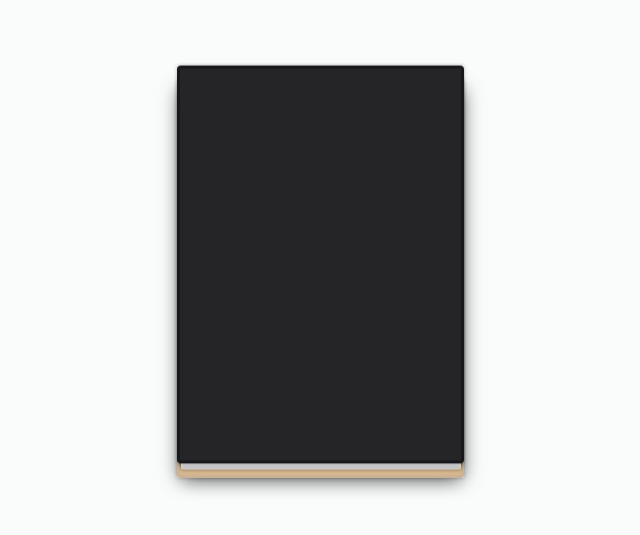
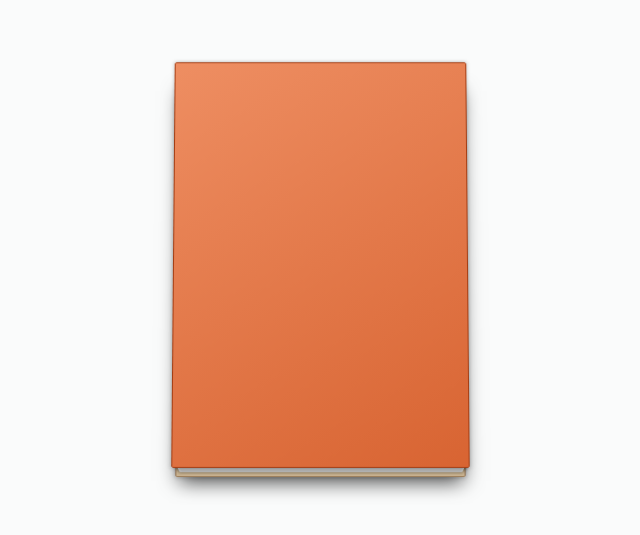
Before and after one commit to FifteenthStandard/a5, a React (Vite) app: page / in a window 1280 px wide. Shown: the part 125-660 px from the top of the page, without its empty margins (319-959 px from the left). Built offline with nearby package versions, Linux system fonts and the light colour scheme.

Commit message:
Small tweaks to notepad style

```diff
--- a/src/App.css
+++ b/src/App.css
@@ -5,6 +5,6 @@
   height: 100dvh;
   width: 100%;
 
-  perspective: 1m;
+  perspective: 80cm;
   transform-style: preserve-3d;
 }
--- a/src/components/Notepad.css
+++ b/src/components/Notepad.css
@@ -1,16 +1,17 @@
-:root {
-  --back-cover-color: #d6b78f;
-  --back-cover-border-color: #cdb394;
+.notepad {
+  --back-cover-border-color: #8e6e4b;
+  --back-cover-color: #cbb491;
   --cover-margin: 1mm;
-  --front-cover-color: #252527;
-  --front-cover-border-color: #17171C;
+  --front-cover-border-color: #a53e14;
+  --front-cover-color: #d86432;
+  --front-cover-color-light: #ee8e62;
+  --line-color: #d9d9d9;
   --line-height: 6mm;
   --page-height: 105mm;
-  --page-padding: 9mm 4mm 4mm 4mm;
+  --page-padding: 9.5mm 4mm 4mm 4mm;
   --page-width: 74mm;
-}
+  --paper-border-width: 0.5mm;
 
-.notepad {
   box-shadow: 0mm 2.5mm 5mm rgba(0, 0, 0, 0.75);
   height: var(--page-height);
   position: relative;
@@ -19,18 +20,18 @@
   width: var(--page-width);
 
   .page-wrapper {
-    height: 100%;
+    height: fit-content;
     left: 0;
     position: absolute;
     top: 0;
     transform-style: preserve-3d;
-    width: 100%;
+    width: fit-content;
   }
 
   .front-cover, .back-cover {
-    height: calc(var(--page-height) + var(--cover-margin) * 2);
+    height: calc(var(--page-height) + var(--cover-margin));
+    margin-inline: calc(-1 * var(--cover-margin));
     width: calc(var(--page-width) + var(--cover-margin) * 2);
-    margin-left: calc(-1 * var(--cover-margin));
   }
 
   .note-page {
@@ -39,7 +40,11 @@
   }
 
   .front-cover .page-side {
-    background-color: var(--front-cover-color);
+    background-image: linear-gradient(
+      -30deg,
+      var(--front-cover-color),
+      var(--front-cover-color-light)
+    );
     border-color: var(--front-cover-border-color);
   }
 
@@ -48,14 +53,12 @@
     border-color: var(--back-cover-border-color);
   }
 
-  .note-page .page-side{
+  .note-page .page-side {
     background-color: var(--paper-color);
     border-color: var(--paper-border-color);
 
-    section {
-      height: 100%;
-      width: 100%;
-
+    textarea {
+      background-color: inherit;
       background-image: repeating-linear-gradient(
         180deg,
         var(--line-color) 0mm,
@@ -63,19 +66,15 @@
         transparent var(--line-width),
         transparent var(--line-height)
       );
-
-      textarea {
-        background-color: inherit;
-        border: inherit;
+      border: none;
       box-sizing: border-box;
       font-size: calc(var(--line-height) * 0.8);
       height: 100%;
       line-height: var(--line-height);
-        outline: inherit;
+      outline: none;
       overflow: clip;
       resize: none;
       width: 100%;
-      }
     }
   }
 
@@ -86,9 +85,9 @@
 
     .page-side {
       backface-visibility: hidden;
+      border-radius: var(--paper-border-width);
       border-style: solid;
       border-width: var(--paper-border-width);
-      border-radius: var(--paper-border-width);
       box-sizing: border-box;
       height: 100%;
       left: 0;
--- a/src/components/Notepad.tsx
+++ b/src/components/Notepad.tsx
@@ -97,45 +97,55 @@ export default function Notepad(): React.ReactElement {
 
 function PageWrapper({ children, position }: { children: React.ReactNode, position: number }): React.ReactElement {
   const [ previousPosition, setPreviousPosition ] = useState<number>(position);
-  const [ style, setStyle ] = useState<{}>({ transform: `translateZ(${position*2}mm) rotateX(0deg)` });
+  const [ translateZ, setTranslateZ ] = useState<{}>({ transform: `translateZ(${position*2}mm)` });
+  const [ rotateX, setRotateX ] = useState<{}>({ transform: `rotateX(0deg)` });
 
   useEffect(() => {
     if (position === previousPosition) return;
+    let newRotateX;
     if (position === 0 && previousPosition !== 1) {
-      setTimeout(() => {
-        setStyle({
-          transform: `translateZ(${position*2}mm) rotateX(360deg)`,
+      newRotateX = {
+        transform: `rotateX(360deg)`,
         transformOrigin: '0 -2.5mm',
         transition: 'transform 0.5s ease-in-out 0s',
-        });
-      }, 0);
+      };
     } else if (previousPosition === 0 && position !== 1) {
-      setTimeout(() => {
-        setStyle({
-          transform: `translateZ(${position*2}mm) rotateX(-360deg)`,
+      newRotateX = {
+        transform: `rotateX(-360deg)`,
         transformOrigin: '0 -2.5mm',
         transition: 'transform 0.5s ease-in-out 0s',
+      };
+    } else {
+      newRotateX = { transform: `rotateX(0deg)` };
+    }
+    setTimeout(() => {
+      setTranslateZ({
+        transform: `translateZ(${position*2}mm)`,
+        transformOrigin: '0 -2.5mm',
+        transition: 'transform 0.25s ease-in-out 0.125s',
       });
+      setRotateX(newRotateX);
     }, 0);
-    } else {
-      setTimeout(() => {
-        setStyle({ transform: `translateZ(${position*2}mm) rotateX(0deg)` });
-      }, 450);
-    }
     setPreviousPosition(position);
   }, [ position ]);
 
   function handleTransitionEnd(): void {
-    setStyle({ transform: `translateZ(${position*2}mm) rotateX(0deg)` });
+    setTranslateZ({ transform: `translateZ(${position*2}mm)` });
+    setRotateX({ transform: `rotateX(0deg)` });
   };
 
   return (
     <div
       className="page-wrapper"
-      style={style}
+      style={translateZ}
+    >
+      <div
+        className="page-wrapper"
+        style={rotateX}
         onTransitionEnd={handleTransitionEnd}
       >
         {children}
+      </div>
     </div>
   );
 };
@@ -157,7 +167,6 @@ function NotePage({ id, note, saveNote }: { id: string, note: string, saveNote:
   return (
     <div className="page note-page">
       <article className="page-side front">
-        <section>
         <textarea
           id={id}
           className="pen"
@@ -166,10 +175,9 @@ function NotePage({ id, note, saveNote }: { id: string, note: string, saveNote:
           autoCorrect="off"
           spellCheck="false"
         />
-        </section>
       </article>
       <div className="page-side back">
-        <section />
+        <textarea disabled />
       </div>
     </div>
   );
--- a/src/index.css
+++ b/src/index.css
@@ -1,21 +1,13 @@
 :root {
   --background-color: #fafbfb;
-  --line-color: #d9d9d9;
   --line-width: 0.5mm;
   --paper-color: #f0f0f0;
-  --paper-border-color: #e7e7e7;
-  --paper-border-width: 1mm;
+  --paper-border-color: #d9d9d9;
   --pen-color: #020202;
   --pen-font: 'Inconsolata', monospace;
 }
 
 @font-face { font-family: 'Inconsolata'; src: url('./assets/Inconsolata.woff') format('woff'); }
-
-@media (max-width: 500px) {
-  html {
-    zoom: 125%;
-  }
-}
 
 html, body, #root {
   align-items: center;
```
Lines whose indentation alone changed are shown as unchanged.
